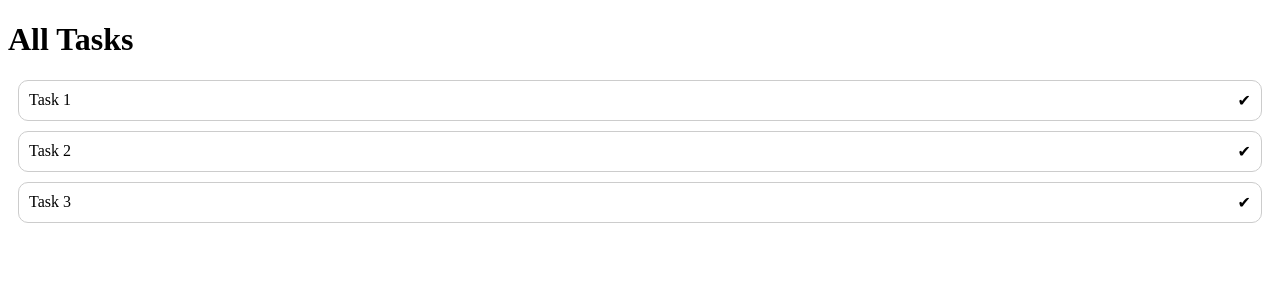
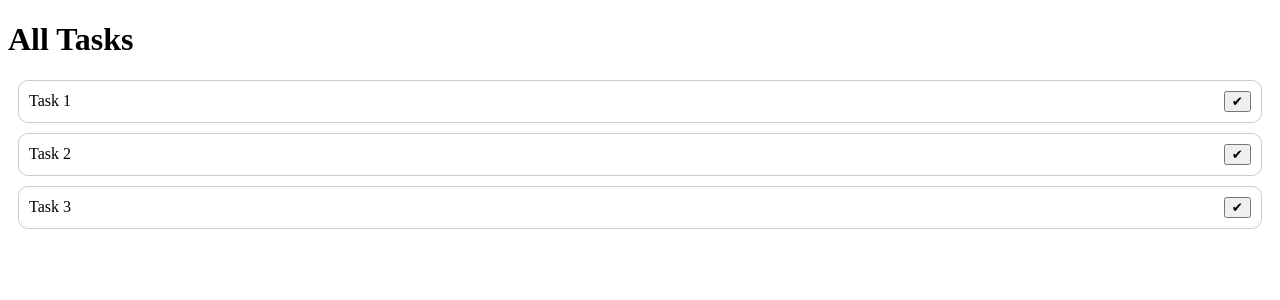
Before and after one commit to PaxAuz15/to-do, a React (Create React App) app: page / in a window 1280 px wide. Shown: the top 300 px of the page. Built offline with nearby package versions, Linux system fonts and the light colour scheme.

Commit message:
feat: change span to button

```diff
--- a/src/components/Task.js
+++ b/src/components/Task.js
@@ -4,7 +4,7 @@ export const Task = ({nameTask}) => {
     return(
         <div className="task">
             <span>{nameTask}</span>
-            <span>✔</span>
+            <button className="button">✔</button>
         </div>
     )
 }
```
